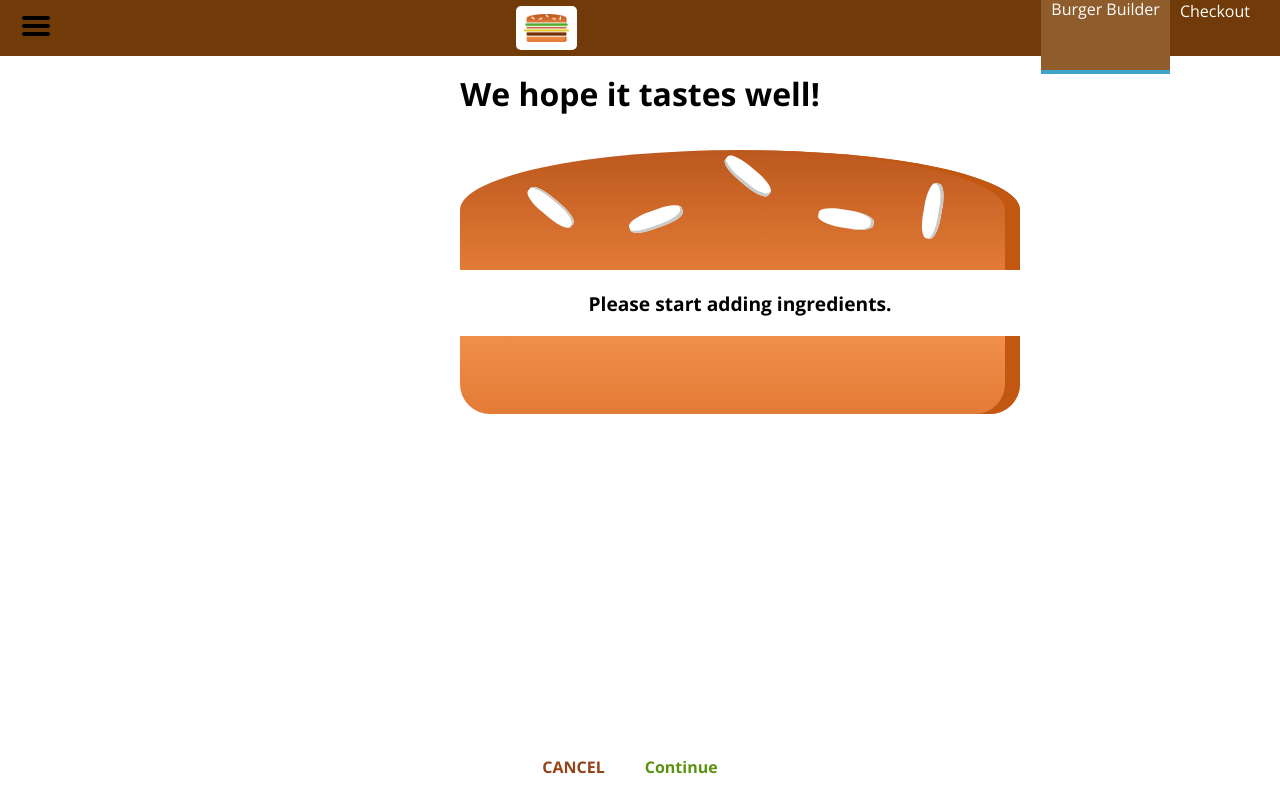
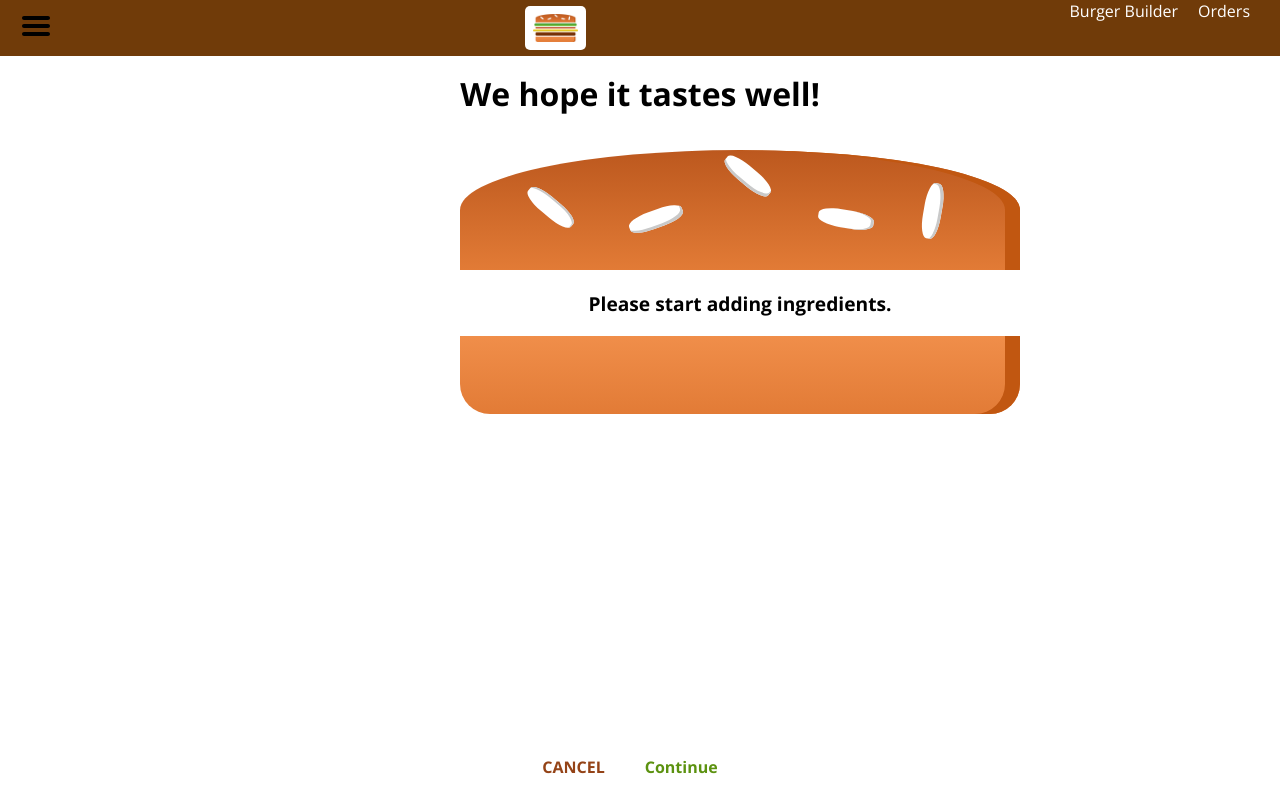
Before and after one commit to Eric-Ferole/react-burger-builder, a React app: page /checkout in a window 1280 px wide. Built offline with nearby package versions, Linux system fonts and the light colour scheme.

Commit message:
Adding navigation links

```diff
--- a/src/components/Navigation/NavigationItems/NavigationItem/NavigationItem.js
+++ b/src/components/Navigation/NavigationItems/NavigationItem/NavigationItem.js
@@ -1,10 +1,16 @@
 import React from 'react';
+import { NavLink } from 'react-router-dom';
 
 // Style
 import classes from './NavigationItem.css'
 
 const navigationItem = (props) => (
-  <li className={classes.NavigationItem}><a href={props.link} className={props.active ? classes.active : null}>{props.children}</a></li>
+  <li className={classes.NavigationItem}>
+    <NavLink
+      to={props.link}
+      exact={props.exact}
+      activeClassName={classes.active} >{props.children}</NavLink>
+  </li>
 );
 
 export default navigationItem;
--- a/src/components/Navigation/NavigationItems/NavigationItems.js
+++ b/src/components/Navigation/NavigationItems/NavigationItems.js
@@ -8,8 +8,8 @@
 
 const navigationItems = () => (
   <ul className={classes.NavigationItems}>
-    <NavigationItem link="/" active>Burger Builder</NavigationItem>
-    <NavigationItem link="/">Checkout</NavigationItem>
+    <NavigationItem link="/" exact>Burger Builder</NavigationItem>
+    <NavigationItem link="/orders">Orders</NavigationItem>
   </ul>
 );
 
```
Also changed, not shown: src/components/Order/Order.css (renamed from src/components/Order/Order/Order.css), src/components/Order/Order.js (renamed from src/components/Order/Order/Order.js).
